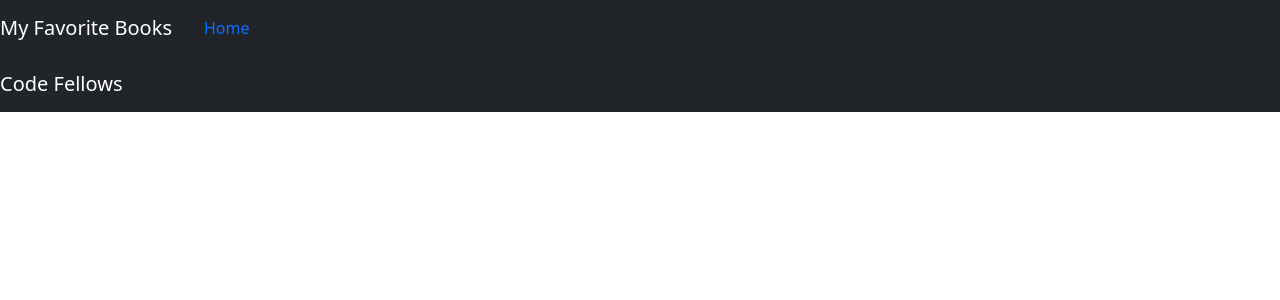
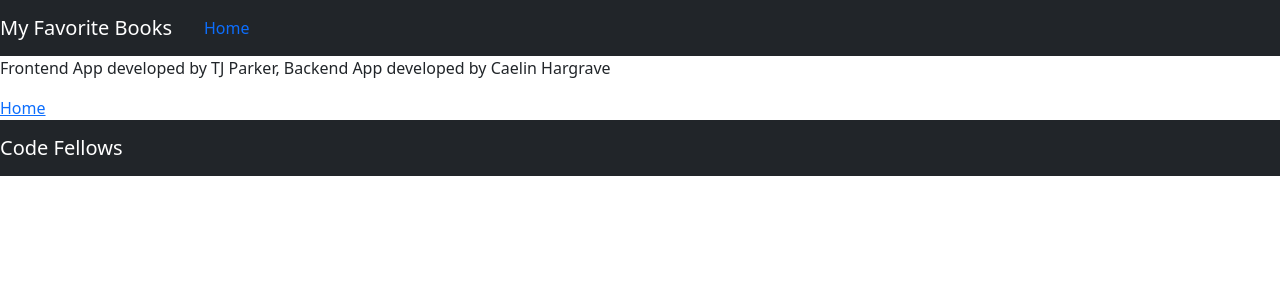
Before and after one commit to tj-parker/can-of-books-frontend, a React (Create React App) app: page /about in a window 1280 px wide. Shown: the top 300 px of the page. Built offline with nearby package versions, Linux system fonts and the light colour scheme.

Commit message:
trello lab 11 book component

```diff
--- a/src/About.js
+++ b/src/About.js
@@ -1,10 +1,16 @@
 import { Component } from "react";
+import { Link } from "react-router-dom";
 
 class Profile extends Component {
 
   render() {
     /* TODO: render information about the developers */
-    return <p>Profile page coming soon</p>
+    return (
+      <div>
+        <p>Frontend App developed by TJ Parker, Backend App developed by Caelin Hargrave</p>
+        <Link to="/App">Home</Link>
+      </div>
+    )
   }
 };
 
--- a/src/App.js
+++ b/src/App.js
@@ -2,6 +2,7 @@ import React from 'react';
 import Header from './Header';
 import Footer from './Footer';
 import BestBooks from './BestBooks';
+import About from './About';
 import 'bootstrap/dist/css/bootstrap.min.css';
 import {
   BrowserRouter as Router,
@@ -21,7 +22,11 @@ class App extends React.Component {
               element={<BestBooks />}
             >
             </Route>
-            {/* PLACEHOLDER: add a route with a path of '/about' that renders the `About` component */}
+            <Route
+              path="/about"
+              element={<About />}
+            ></Route>
+
           </Routes>
           <Footer />
         </Router>
--- a/src/BestBooks.js
+++ b/src/BestBooks.js
@@ -1,4 +1,5 @@
 import React from 'react';
+import axios from 'axios';
 
 class BestBooks extends React.Component {
   constructor(props) {
@@ -9,17 +10,24 @@ class BestBooks extends React.Component {
   }
 
   /* TODO: Make a GET request to your API to fetch all the books from the database  */
+  componentDidMount() {
+    this.setState({books : axios('/books')}) ;
 
+  }
   render() {
 
     /* TODO: render all the books in a Carousel */
+      ;
+
 
     return (
       <>
         <h2>My Essential Lifelong Learning &amp; Formation Shelf</h2>
 
         {this.state.books.length ? (
-          <p>Book Carousel coming soon</p>
+          <p>{this.state.books.carousel({
+                interval: 2000
+          })}</p>
         ) : (
           <h3>No Books Found :(</h3>
         )}
--- a/src/index.js
+++ b/src/index.js
@@ -5,6 +5,6 @@ import App from './App';
 const root = ReactDOM.createRoot(document.getElementById('root'));
 root.render(
   <React.StrictMode>
-    <App />
+      <App />
   </React.StrictMode>
 );
```
Also changed, not shown: package.json (+15 -2 lines), 2 other files (tests, documents, lock files or other folders).
